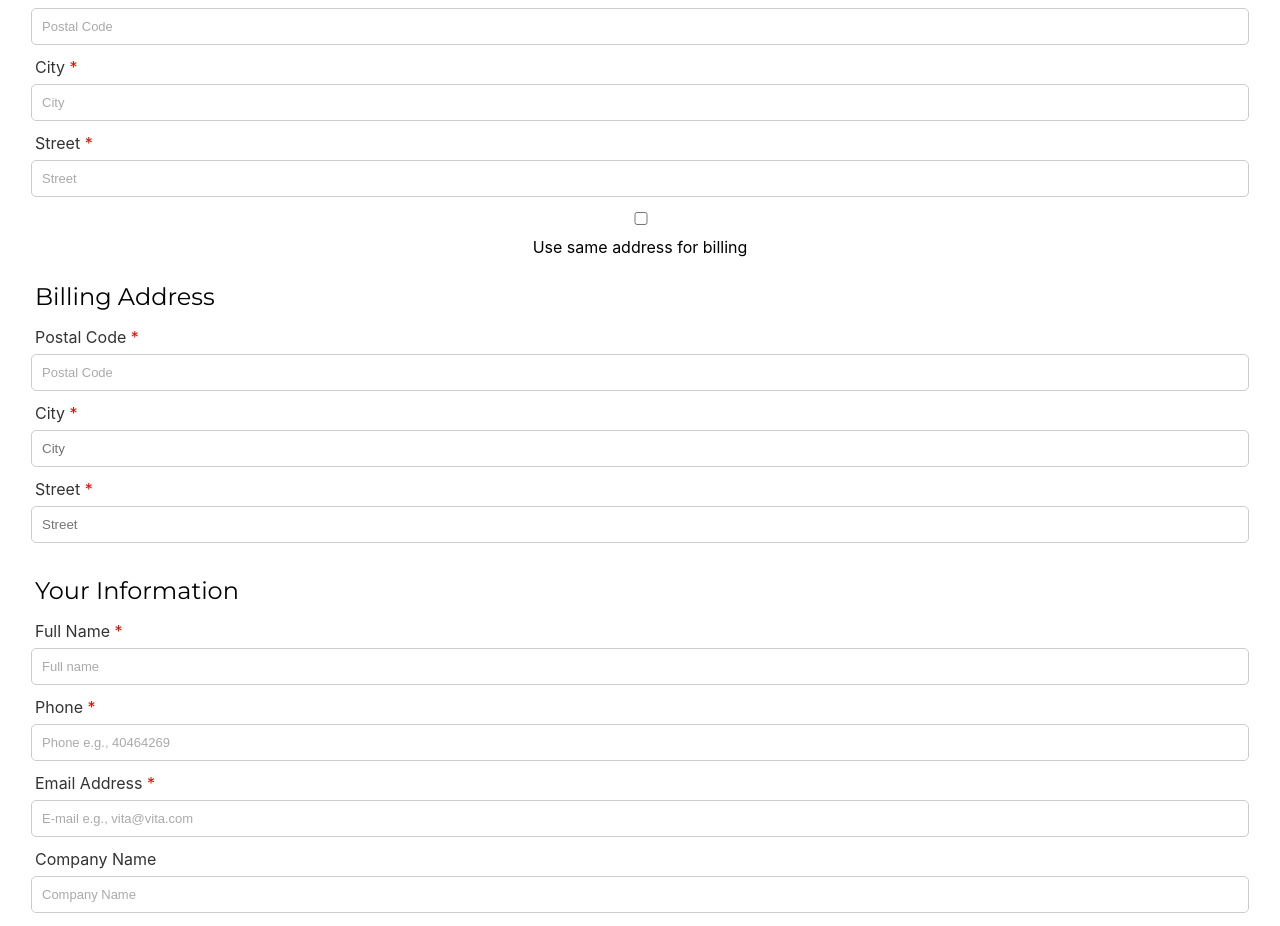
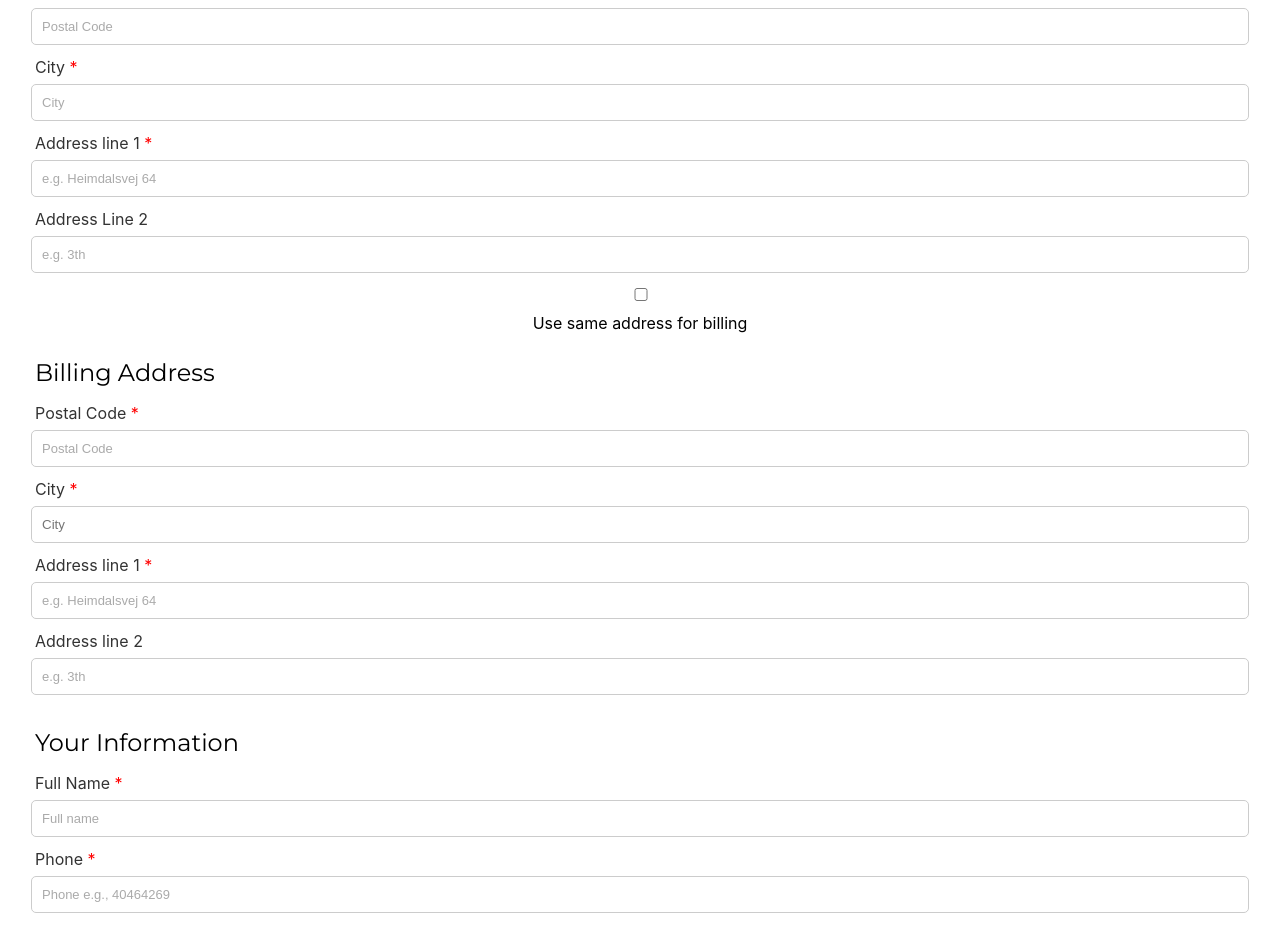
Before and after one commit to yukarasan/vita, a React (Vite) app: page / in a window 1280 px wide. Shown: the part 963-1889 px from the top of the page. Built offline with nearby package versions, Linux system fonts and the light colour scheme; no server answers.

Commit message:
Address line 1 and 2 done

```diff
--- a/src/components/delivery_address/DeliveryAddress.tsx
+++ b/src/components/delivery_address/DeliveryAddress.tsx
@@ -5,13 +5,15 @@ import { UserInformation } from '../user_information/UserInformation';
 export const DeliveryAddress = () => {
   const [useSameAddress, setUseSameAddress] = useState(false);
   const [deliveryAddress, setDeliveryAddress] = useState({
-    street: '',
+    addressline1: '',
+    addressline2: '',
     city: '',
     postalCode: '',
     country: 'Denmark',
   });
   const [billingAddress, setBillingAddress] = useState({
-    street: '',
+    addressline1: '',
+    addressline2: '',
     city: '',
     postalCode: '',
     country: 'Denmark',
@@ -113,15 +115,25 @@ export const DeliveryAddress = () => {
           required
         />
 
-        <label className="input-label">Street <span className="required-asterisk">*</span></label>
+        <label className="input-label">Address line 1 <span className="required-asterisk">*</span></label>
         <input
           type="text"
-          name="street"
-          value={deliveryAddress.street}
+          name="addressline1"
+          value={deliveryAddress.addressline1}
           onChange={handleAddressChange()}
-          placeholder="Street"
+          placeholder="e.g. Heimdalsvej 64"
           className="input-field"
           required
+        />
+
+        <label className="input-label">Address Line 2</label>
+        <input
+          type="text"
+          name="addressline2"
+          value={deliveryAddress.addressline2}
+          onChange={handleAddressChange()}
+          placeholder="e.g. 3th"
+          className="input-field"
         />
       </div>
 
@@ -161,13 +173,25 @@ export const DeliveryAddress = () => {
             placeholder="City"
           />
 
-          <label className="input-label">Street <span className="required-asterisk">*</span></label>
+          <label className="input-label">Address line 1 <span className="required-asterisk">*</span></label>
           <input
             type="text"
-            name="street"
-            value={billingAddress.street}
+            name="addressline1"
+            value={billingAddress.addressline1}
             onChange={handleAddressChange(true)}
-            placeholder="Street"
+            placeholder="e.g. Heimdalsvej 64"
+            className="input-field"
+            required
+          />
+
+          <label className="input-label">Address line 2</label>
+          <input
+            type="text"
+            name="addressline2"
+            value={billingAddress.addressline2}
+            onChange={handleAddressChange(true)}
+            placeholder="e.g. 3th"
+            className="input-field"
           />
 
         </div>
```
